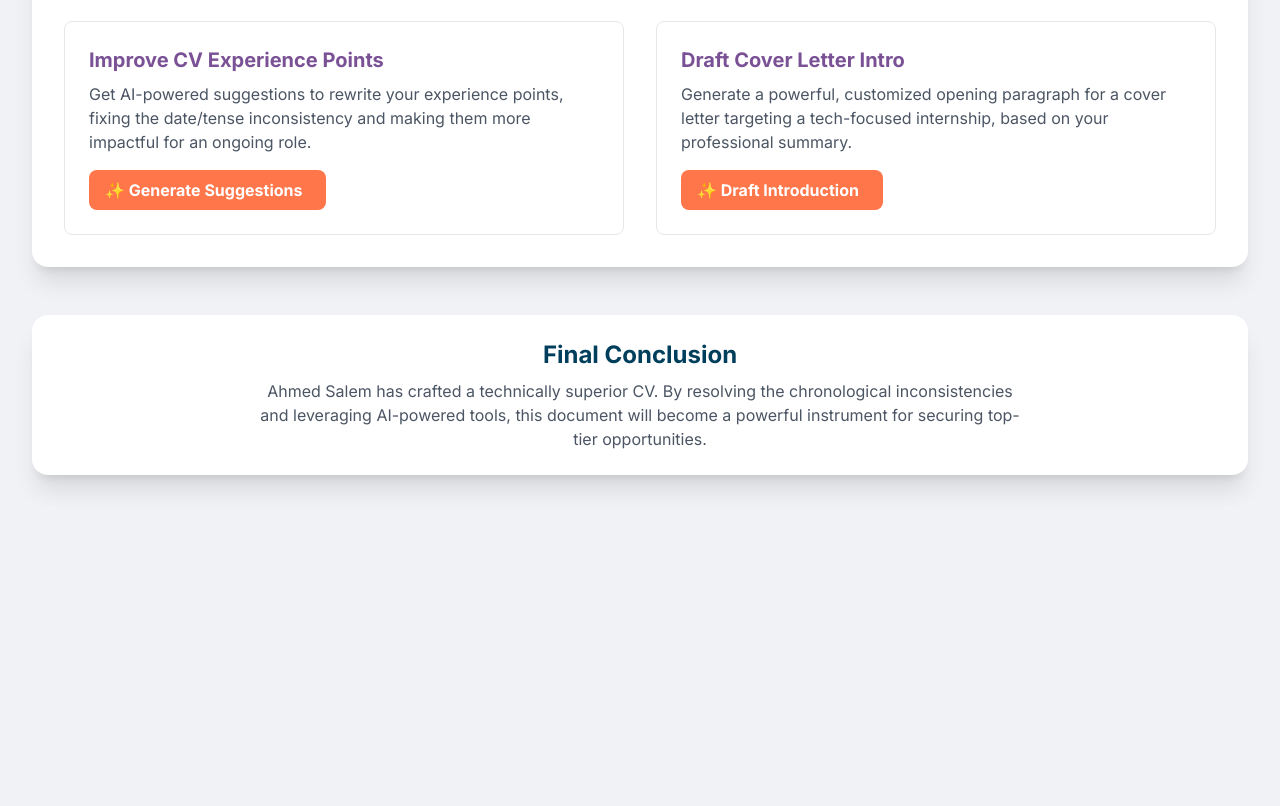
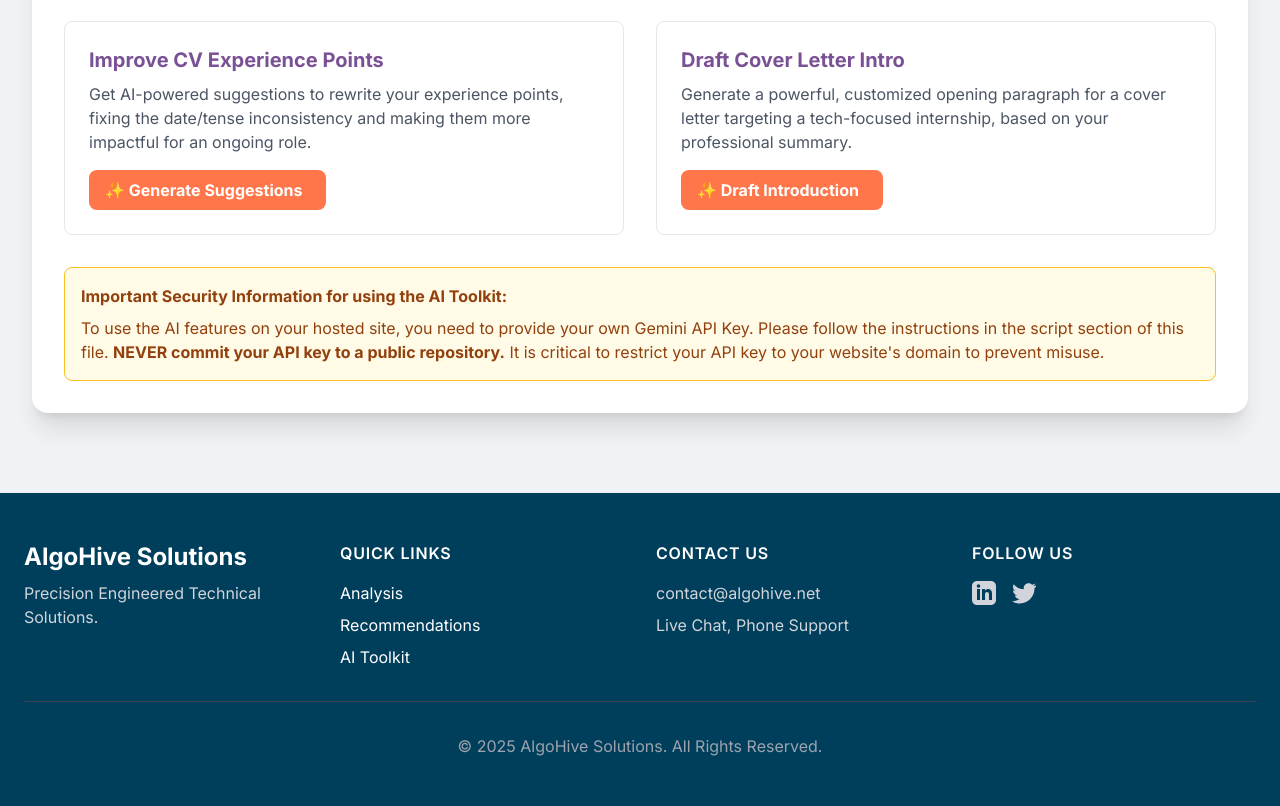
Before and after one commit to ahmed1salem/ATS-Compliance-Report-Infographic-AHS-CV-25-8814, a plain HTML site: page index.html in a window 1280 px wide. Shown: the part 1463-2269 px from the top of the page. Before the commit the page ends 1970 px from the top, so only its background shows below. Drawn offline with nearby package versions, Linux system fonts and the light colour scheme.

Commit message:
Update index.html

```diff
--- a/index.html
+++ b/index.html
@@ -62,12 +62,20 @@
             0% { transform: rotate(0deg); }
             100% { transform: rotate(360deg); }
         }
+        .footer-bg {
+            background-color: #003f5c;
+        }
+        .security-warning {
+            background-color: #fffbe6;
+            border: 1px solid #fbbF24;
+            color: #92400e;
+        }
     </style>
 </head>
 <body class="text-gray-800">
 
     <div class="container mx-auto p-4 sm:p-6 lg:p-8">
-        <header class="text-center mb-10">
+        <header class="text-center mb-10" id="header">
             <h1 class="text-4xl md:text-5xl font-extrabold text-[#003f5c]">ATS Compliance & Optimization Report</h1>
             <p class="text-lg text-gray-600 mt-2">Analysis for: Ahmed Salem</p>
         </header>
@@ -82,7 +90,7 @@
                 </div>
             </div>
 
-            <div class="md:col-span-2 xl:col-span-2 p-6 rounded-2xl shadow-xl bg-white">
+            <div class="md:col-span-2 xl:col-span-2 p-6 rounded-2xl shadow-xl bg-white" id="analysis-matrix">
                 <h2 class="text-2xl font-bold text-[#003f5c] mb-4 text-center">Detailed Analysis Matrix</h2>
                 <p class="text-gray-600 mb-6 text-center">The analysis reveals near-perfect scores in structural and content areas, with a clear opportunity for improvement in chronological consistency.</p>
                 <div class="chart-container" style="height: 400px; max-width: 800px;">
@@ -108,7 +116,7 @@
                 <p class="opacity-80">Achievements are framed with strong metrics, demonstrating tangible value.</p>
             </div>
 
-            <div class="recommendation-card md:col-span-2 xl:col-span-3 p-8 rounded-2xl shadow-xl text-white">
+            <div class="recommendation-card md:col-span-2 xl:col-span-3 p-8 rounded-2xl shadow-xl text-white" id="recommendations">
                 <h2 class="text-3xl font-bold text-center mb-6">Critical Recommendation: Enhance Clarity</h2>
                 <div class="grid grid-cols-1 md:grid-cols-3 items-center gap-6 text-center">
                     <div class="md:col-span-1">
@@ -140,7 +148,7 @@
             </div>
 
             <!-- Gemini API Features Section -->
-            <section class="md:col-span-2 xl:col-span-3 p-8 rounded-2xl shadow-xl bg-white">
+            <section class="md:col-span-2 xl:col-span-3 p-8 rounded-2xl shadow-xl bg-white" id="ai-toolkit">
                 <h2 class="text-3xl font-bold text-center mb-6 text-[#003f5c]">✨ AI-Powered Career Toolkit</h2>
                 <div class="grid grid-cols-1 lg:grid-cols-2 gap-8">
                     <!-- Feature 1: Bullet Point Suggestions -->
@@ -165,20 +173,65 @@
                         <div id="introResult" class="gemini-result p-4 mt-4 rounded-lg hidden"></div>
                     </div>
                 </div>
+                 <!-- Security Warning -->
+                <div class="security-warning p-4 mt-8 rounded-lg">
+                    <p class="font-bold">Important Security Information for using the AI Toolkit:</p>
+                    <p class="mt-2">To use the AI features on your hosted site, you need to provide your own Gemini API Key. Please follow the instructions in the script section of this file. <strong class="font-bold">NEVER commit your API key to a public repository.</strong> It is critical to restrict your API key to your website's domain to prevent misuse.</p>
+                </div>
             </section>
         </main>
+    </div>
 
-        <footer class="text-center mt-12 p-6 bg-white rounded-2xl shadow-xl">
-            <h2 class="text-2xl font-bold text-[#003f5c]">Final Conclusion</h2>
-            <p class="text-gray-600 mt-2 max-w-3xl mx-auto">Ahmed Salem has crafted a technically superior CV. By resolving the chronological inconsistencies and leveraging AI-powered tools, this document will become a powerful instrument for securing top-tier opportunities.</p>
-        </footer>
-    </div>
+    <footer class="footer-bg text-white mt-12">
+        <div class="container mx-auto px-6 py-12">
+            <div class="grid grid-cols-1 md:grid-cols-4 gap-8">
+                <!-- Brand Info -->
+                <div class="md:col-span-1">
+                    <h2 class="text-2xl font-bold">AlgoHive Solutions</h2>
+                    <p class="mt-2 text-gray-300">Precision Engineered Technical Solutions.</p>
+                </div>
+                <!-- Quick Links -->
+                <div>
+                    <h3 class="font-semibold tracking-wider uppercase">Quick Links</h3>
+                    <ul class="mt-4 space-y-2">
+                        <li><a href="#analysis-matrix" class="hover:text-ff764a transition-colors">Analysis</a></li>
+                        <li><a href="#recommendations" class="hover:text-ff764a transition-colors">Recommendations</a></li>
+                        <li><a href="#ai-toolkit" class="hover:text-ff764a transition-colors">AI Toolkit</a></li>
+                    </ul>
+                </div>
+                <!-- Contact -->
+                <div>
+                    <h3 class="font-semibold tracking-wider uppercase">Contact Us</h3>
+                    <ul class="mt-4 space-y-2 text-gray-300">
+                        <li><a href="mailto:contact@algohive.net" class="hover:text-white">contact@algohive.net</a></li>
+                        <li><span>Live Chat, Phone Support</span></li>
+                    </ul>
+                </div>
+                <!-- Social -->
+                <div>
+                    <h3 class="font-semibold tracking-wider uppercase">Follow Us</h3>
+                    <div class="flex mt-4 space-x-4">
+                        <a href="#" aria-label="LinkedIn" class="text-gray-300 hover:text-white">
+                            <svg class="w-6 h-6" fill="currentColor" viewBox="0 0 24 24" aria-hidden="true"><path d="M19 0h-14c-2.761 0-5 2.239-5 5v14c0 2.761 2.239 5 5 5h14c2.762 0 5-2.239 5-5v-14c0-2.761-2.238-5-5-5zm-11 19h-3v-11h3v11zm-1.5-12.268c-.966 0-1.75-.79-1.75-1.764s.784-1.764 1.75-1.764 1.75.79 1.75 1.764-.783 1.764-1.75 1.764zm13.5 12.268h-3v-5.604c0-3.368-4-3.113-4 0v5.604h-3v-11h3v1.765c1.396-2.586 7-2.777 7 2.476v6.759z"/></svg>
+                        </a>
+                        <a href="#" aria-label="Twitter" class="text-gray-300 hover:text-white">
+                             <svg class="w-6 h-6" fill="currentColor" viewBox="0 0 24 24" aria-hidden="true"><path d="M24 4.557c-.883.392-1.832.656-2.828.775 1.017-.609 1.798-1.574 2.165-2.724-.951.564-2.005.974-3.127 1.195-.897-.957-2.178-1.555-3.594-1.555-3.179 0-5.515 2.966-4.797 6.045-4.091-.205-7.719-2.165-10.148-5.144-.424.727-.666 1.584-.666 2.477 0 1.791.912 3.372 2.298 4.293-.846-.027-1.647-.26-2.353-.645v.059c0 2.497 1.777 4.581 4.141 5.063-.432.117-.89.18-1.36.18-.332 0-.655-.032-.968-.094.656 2.045 2.563 3.531 4.823 3.572-1.764 1.383-3.986 2.206-6.402 2.206-.416 0-.827-.025-1.229-.074 2.278 1.458 4.986 2.306 7.876 2.306 9.457 0 14.629-7.846 14.629-14.631 0-.223-.005-.446-.014-.668.995-.717 1.861-1.621 2.559-2.658z"/></svg>
+                        </a>
+                    </div>
+                </div>
+            </div>
+            <div class="mt-8 border-t border-gray-700 pt-8 text-center text-gray-400">
+                <p>&copy; 2025 AlgoHive Solutions. All Rights Reserved.</p>
+            </div>
+        </div>
+    </footer>
 
     <script>
         document.addEventListener('DOMContentLoaded', () => {
 
             // --- Existing Chart.js and helper functions ---
-            const tooltipTitleCallback = (tooltipItems) => {
+            // ... (All chart code remains the same)
+             const tooltipTitleCallback = (tooltipItems) => {
                 const item = tooltipItems[0];
                 let label = item.chart.data.labels[item.dataIndex];
                 if (Array.isArray(label)) { return label.join(' '); }
@@ -256,19 +309,40 @@
                 }
             });
 
+
             // --- Gemini API Integration ---
             const generateSuggestionsBtn = document.getElementById('generateSuggestionsBtn');
             const generateIntroBtn = document.getElementById('generateIntroBtn');
+
+            // --- HOW TO FIX THE AI TOOLKIT ON GITHUB PAGES ---
+            // 1. Get your API Key: Go to Google AI Studio (https://aistudio.google.com/) and create an API key.
+            // 2. Insert your key below: Replace the "YOUR_API_KEY_HERE" string with the key you generated.
+            //
+            // !!! SECURITY WARNING !!!
+            // DO NOT share this file publicly with your API key inside it. Anyone can use your key and cause charges on your account.
+            // TO SECURE YOUR KEY:
+            // a. Go to your Google Cloud Console project.
+            // b. Go to "APIs & Services" > "Credentials".
+            // c. Find your API key and edit it.
+            // d. Under "Application restrictions", select "HTTP referrers (web sites)".
+            // e. Add your GitHub pages URL, like: `https://YOUR_USERNAME.github.io/*`
+            // This ensures the key ONLY works when a request is made from your website.
+            const apiKey = "AIzaSyD1MqaO_YvTUT05QENIQBuG2BSTuhwXnU0";
 
             const callGeminiAPI = async (prompt, resultContainerId, loaderId) => {
                 const resultContainer = document.getElementById(resultContainerId);
                 const loader = document.getElementById(loaderId);
 
+                if (apiKey === "AIzaSyD1MqaO_YvTUT05QENIQBuG2BSTuhwXnU0" || !apiKey) {
+                    resultContainer.innerText = "API Key not provided. Please follow the instructions in the code to add your API key.";
+                    resultContainer.classList.remove('hidden');
+                    return;
+                }
+
                 loader.classList.remove('hidden');
                 resultContainer.classList.add('hidden');
                 resultContainer.innerText = '';
 
-                const apiKey = "";
                 const apiUrl = `https://generativelanguage.googleapis.com/v1beta/models/gemini-2.0-flash:generateContent?key=${apiKey}`;
 
                 const payload = {
@@ -283,6 +357,8 @@
                     });
 
                     if (!response.ok) {
+                        const errorBody = await response.json();
+                        console.error('API Error Response:', errorBody);
                         throw new Error(`API Error: ${response.statusText}`);
                     }
 
@@ -292,11 +368,11 @@
                         const text = result.candidates[0].content.parts[0].text;
                         resultContainer.innerText = text;
                     } else {
-                        resultContainer.innerText = 'Could not generate a response. Please try again.';
+                        resultContainer.innerText = 'Could not generate a response. The model may have returned empty content. Please try again.';
                     }
                 } catch (error) {
                     console.error('Gemini API call failed:', error);
-                    resultContainer.innerText = 'An error occurred while contacting the AI. Please check the console for details.';
+                    resultContainer.innerText = 'An error occurred while contacting the AI. This is often due to an incorrect or unrestricted API key. Please check the browser console for details.';
                 } finally {
                     loader.classList.add('hidden');
                     resultContainer.classList.remove('hidden');
```
